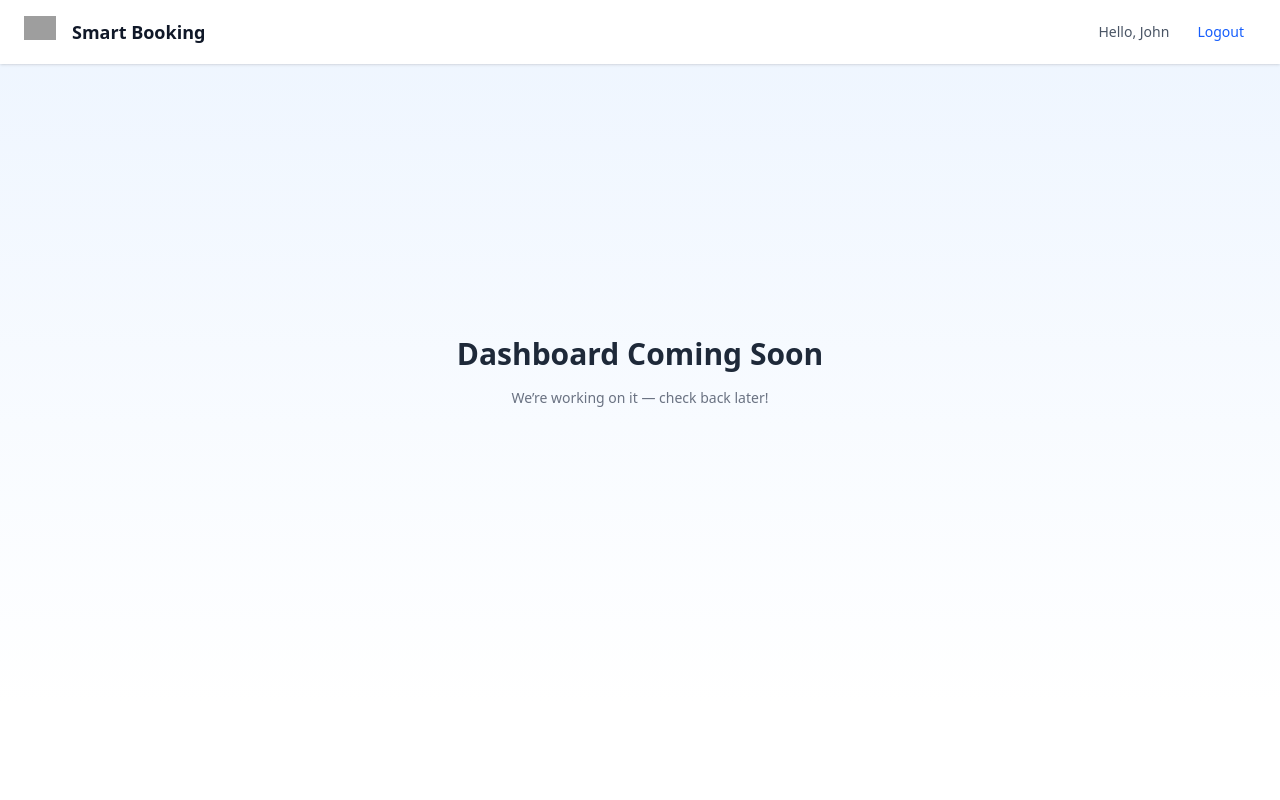
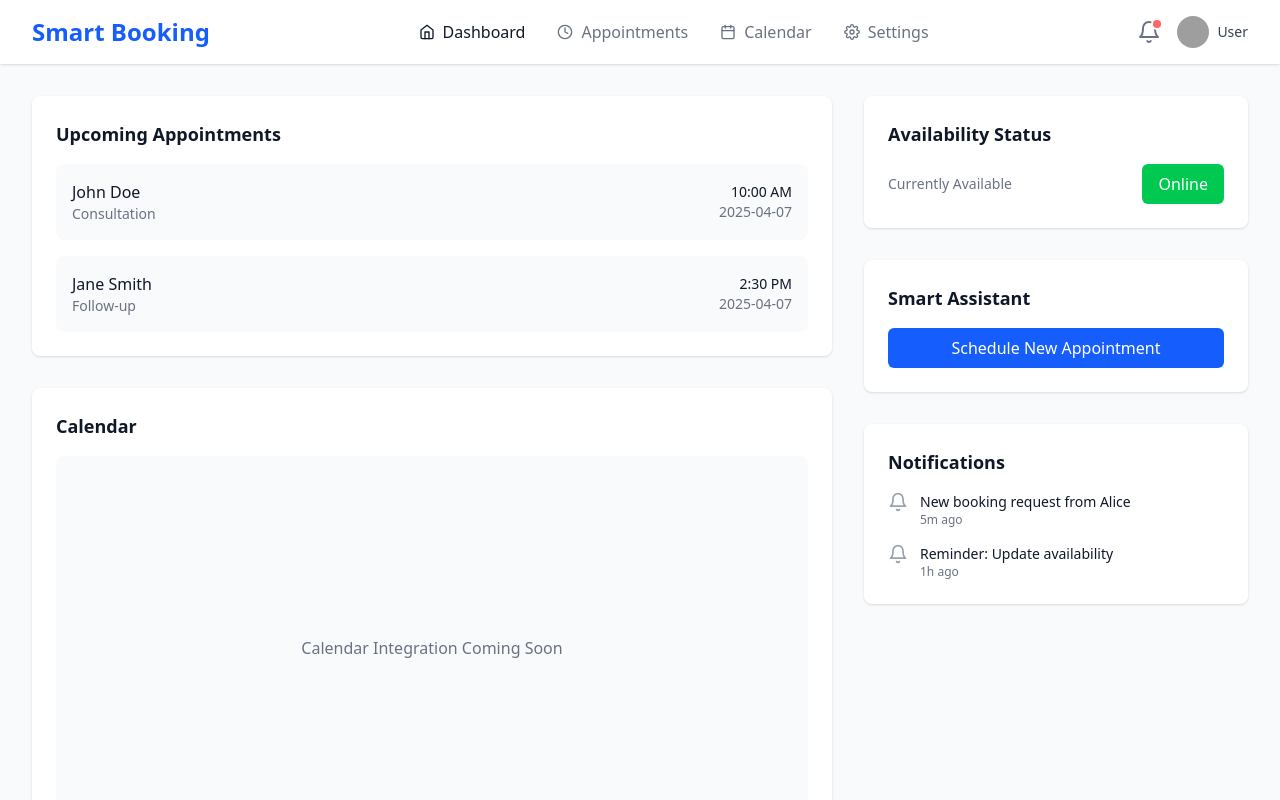
Before and after one commit to kaleabtesfaye01/CSC440-Project, a React (Vite) app in the folder frontend/: page /login in a window 1280 px wide. Both pictures are taken after typing "name@example.com", "Sample123" into the empty fields and a click on the button "Log In". Shown: the top 800 px of the page. Built offline with nearby package versions, Linux system fonts and the light colour scheme; grey boxes are pictures that could not be loaded.

Commit message:
home page features

```diff
--- a/frontend/package.json
+++ b/frontend/package.json
@@ -15,6 +15,7 @@
     "formik": "^2.4.6",
     "react": "^19.0.0",
     "react-dom": "^19.0.0",
+    "react-icons": "^5.5.0",
     "react-router": "^7.4.1",
     "tailwindcss": "^4.0.17",
     "yup": "^1.6.1"
--- a/frontend/src/pages/Home.jsx
+++ b/frontend/src/pages/Home.jsx
@@ -1,20 +1,147 @@
 import React from "react";
-import Navbar from "../components/Navbar";
+import { FiHome, FiCalendar, FiClock, FiSettings, FiBell, FiUser } from "react-icons/fi";
 
 export default function Home() {
+  // Dummy data for demonstration
+  const upcomingAppointments = [
+    { id: 1, client: "John Doe", time: "10:00 AM", date: "2025-04-07", type: "Consultation" },
+    { id: 2, client: "Jane Smith", time: "2:30 PM", date: "2025-04-07", type: "Follow-up" },
+  ];
+
+  const notifications = [
+    { id: 1, message: "New booking request from Alice", time: "5m ago" },
+    { id: 2, message: "Reminder: Update availability", time: "1h ago" },
+  ];
+
   return (
-    <>
-      <Navbar />
-      <main className="flex items-center justify-center min-h-[80vh] bg-gradient-to-b from-blue-50 to-white px-4">
-        <div className="text-center animate-fade-in transition">
-          <h1 className="text-3xl font-semibold text-gray-800 dark:text-white mb-4">
-            Dashboard Coming Soon
-          </h1>
-          <p className="text-gray-500 dark:text-gray-300 text-sm mb-6">
-            We’re working on it — check back later!
+    <div className="min-h-screen bg-gray-50">
+      {/* Header/Navigation */}
+      <header className="bg-white shadow-sm sticky top-0 z-50">
+        <div className="max-w-7xl mx-auto px-4 sm:px-6 lg:px-8">
+          <div className="flex justify-between items-center py-4">
+            {/* Logo */}
+            <div className="flex items-center">
+              <span className="text-2xl font-bold text-blue-600">Smart Booking</span>
+            </div>
+
+            {/* Navigation Menu */}
+            <nav className="hidden md:flex space-x-8">
+              <a href="#" className="flex items-center text-gray-900 hover:text-blue-600">
+                <FiHome className="mr-2" /> Dashboard
+              </a>
+              <a href="#" className="flex items-center text-gray-500 hover:text-blue-600">
+                <FiClock className="mr-2" /> Appointments
+              </a>
+              <a href="#" className="flex items-center text-gray-500 hover:text-blue-600">
+                <FiCalendar className="mr-2" /> Calendar
+              </a>
+              <a href="#" className="flex items-center text-gray-500 hover:text-blue-600">
+                <FiSettings className="mr-2" /> Settings
+              </a>
+            </nav>
+
+            {/* User Profile */}
+            <div className="flex items-center space-x-4">
+              <button className="relative text-gray-500 hover:text-blue-600">
+                <FiBell className="w-6 h-6" />
+                <span className="absolute top-0 right-0 block h-2 w-2 rounded-full bg-red-400 ring-2 ring-white"></span>
+              </button>
+              <div className="flex items-center space-x-2">
+                <img
+                  className="h-8 w-8 rounded-full"
+                  src="https://ui-avatars.com/api/?name=User&background=0D8ABC&color=fff"
+                  alt="User"
+                />
+                <span className="text-sm font-medium text-gray-700">User</span>
+              </div>
+            </div>
+          </div>
+        </div>
+      </header>
+
+      {/* Main Content */}
+      <main className="max-w-7xl mx-auto px-4 sm:px-6 lg:px-8 py-8">
+        <div className="grid grid-cols-1 lg:grid-cols-3 gap-8">
+          {/* Left Column */}
+          <div className="lg:col-span-2 space-y-8">
+            {/* Upcoming Appointments */}
+            <section className="bg-white rounded-lg shadow p-6">
+              <h2 className="text-lg font-semibold text-gray-900 mb-4">Upcoming Appointments</h2>
+              <div className="space-y-4">
+                {upcomingAppointments.map((appointment) => (
+                  <div key={appointment.id} className="flex items-center justify-between p-4 bg-gray-50 rounded-lg">
+                    <div>
+                      <h3 className="font-medium text-gray-900">{appointment.client}</h3>
+                      <p className="text-sm text-gray-500">{appointment.type}</p>
+                    </div>
+                    <div className="text-right">
+                      <p className="text-sm font-medium text-gray-900">{appointment.time}</p>
+                      <p className="text-sm text-gray-500">{appointment.date}</p>
+                    </div>
+                  </div>
+                ))}
+              </div>
+            </section>
+
+            {/* Calendar View */}
+            <section className="bg-white rounded-lg shadow p-6">
+              <h2 className="text-lg font-semibold text-gray-900 mb-4">Calendar</h2>
+              <div className="h-96 bg-gray-50 rounded-lg flex items-center justify-center">
+                <p className="text-gray-500">Calendar Integration Coming Soon</p>
+              </div>
+            </section>
+          </div>
+
+          {/* Right Column */}
+          <div className="space-y-8">
+            {/* Availability Status */}
+            <section className="bg-white rounded-lg shadow p-6">
+              <h2 className="text-lg font-semibold text-gray-900 mb-4">Availability Status</h2>
+              <div className="flex items-center justify-between">
+                <span className="text-sm text-gray-500">Currently Available</span>
+                <button className="px-4 py-2 bg-green-500 text-white rounded-md hover:bg-green-600">
+                  Online
+                </button>
+              </div>
+            </section>
+
+            {/* Smart Scheduling Assistant */}
+            <section className="bg-white rounded-lg shadow p-6">
+              <h2 className="text-lg font-semibold text-gray-900 mb-4">Smart Assistant</h2>
+              <button className="w-full px-4 py-2 bg-blue-600 text-white rounded-md hover:bg-blue-700">
+                Schedule New Appointment
+              </button>
+            </section>
+
+            {/* Notifications */}
+            <section className="bg-white rounded-lg shadow p-6">
+              <h2 className="text-lg font-semibold text-gray-900 mb-4">Notifications</h2>
+              <div className="space-y-4">
+                {notifications.map((notification) => (
+                  <div key={notification.id} className="flex items-start space-x-3">
+                    <div className="flex-shrink-0">
+                      <FiBell className="h-5 w-5 text-gray-400" />
+                    </div>
+                    <div>
+                      <p className="text-sm text-gray-900">{notification.message}</p>
+                      <p className="text-xs text-gray-500">{notification.time}</p>
+                    </div>
+                  </div>
+                ))}
+              </div>
+            </section>
+          </div>
+        </div>
+      </main>
+
+      {/* Footer */}
+      <footer className="bg-white border-t mt-8">
+        <div className="max-w-7xl mx-auto px-4 sm:px-6 lg:px-8 py-4">
+          <p className="text-center text-sm text-gray-500">
+            © 2025 Smart Booking System. All rights reserved.
           </p>
         </div>
-      </main>
-    </>
+      </footer>
+    </div>
   );
 }
```
Also changed, not shown: 1 other file (tests, documents, lock files or other folders).
